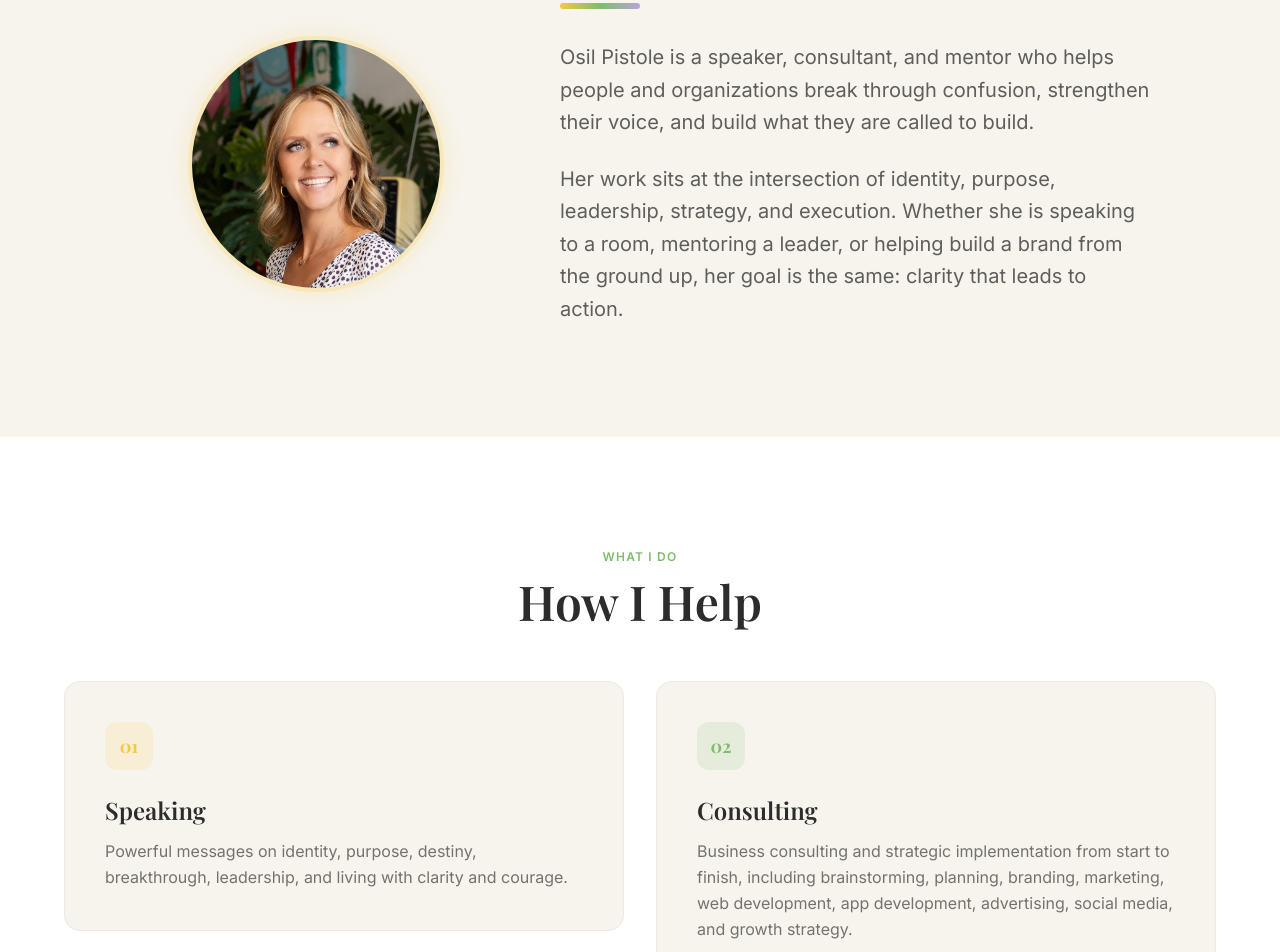
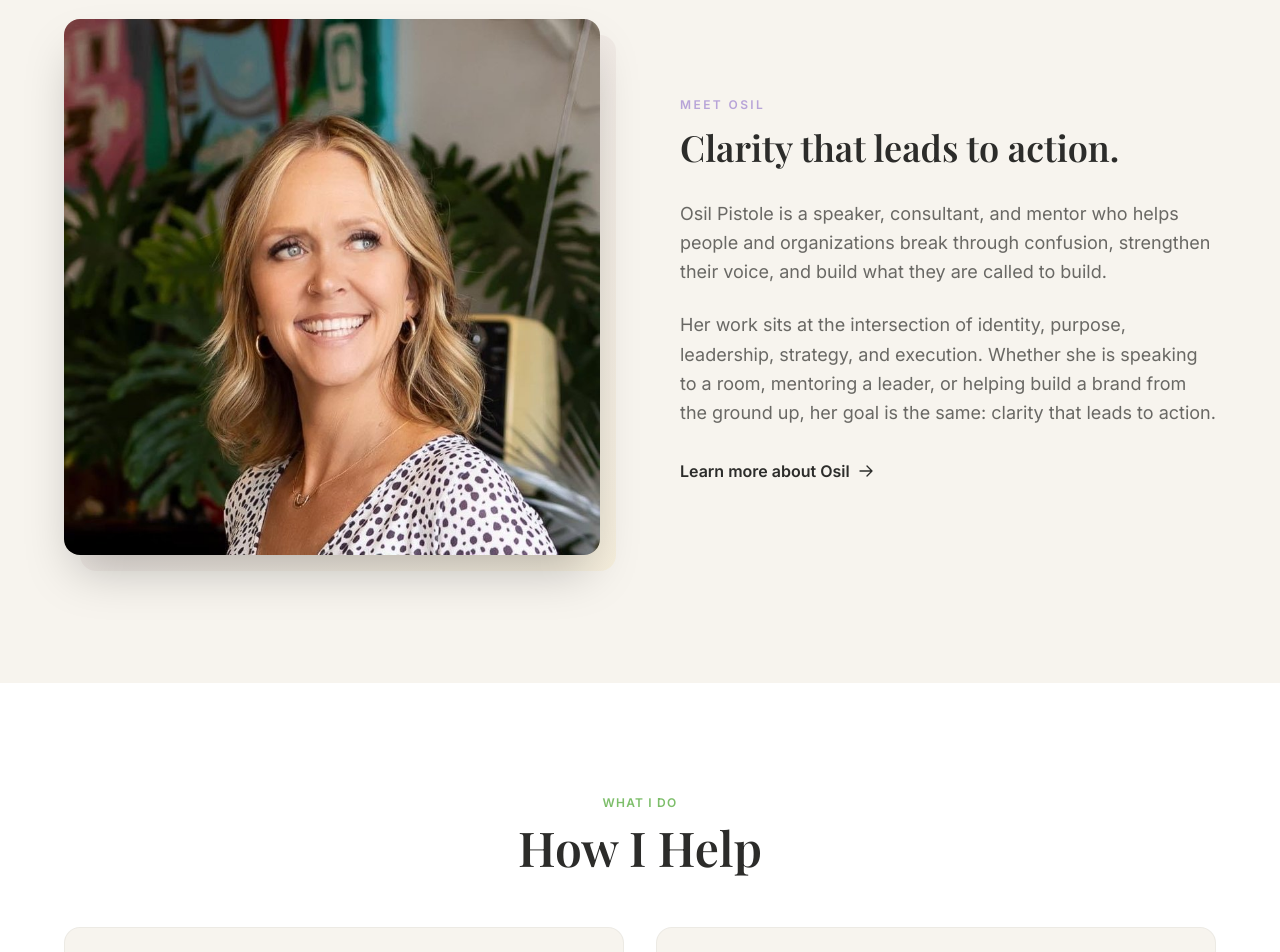
Before and after one commit to osilpistole/osilpistole.com, a React (Vite) app: page / in a window 1280 px wide. Shown: the part 1000-1952 px from the top of the page. Built offline with nearby package versions, Linux system fonts and the light colour scheme.

Commit message:
Slow video 2.5x, nearly opaque overlay, redesign intro section, equal-height cards, update group coaching focus

```diff
--- a/src/pages/Home.jsx
+++ b/src/pages/Home.jsx
@@ -22,8 +22,8 @@ function Hero() {
         <source src={import.meta.env.BASE_URL + 'clarity-water.mp4'} type="video/mp4" />
       </video>
 
-      {/* Light lavender overlay */}
-      <div className="absolute inset-0" style={{ background: 'linear-gradient(135deg, rgba(184, 164, 216, 0.55), rgba(184, 164, 216, 0.4), rgba(247, 244, 238, 0.45))' }} />
+      {/* Nearly opaque lavender overlay — video is just a whisper underneath */}
+      <div className="absolute inset-0" style={{ background: 'linear-gradient(135deg, rgba(184, 164, 216, 0.88), rgba(184, 164, 216, 0.82), rgba(247, 244, 238, 0.85))' }} />
 
       {/* Subtle floating orbs for extra depth */}
       <div className="absolute top-20 left-[10%] w-64 h-64 rounded-full bg-white/10 blur-3xl animate-float" />
@@ -64,27 +64,44 @@ function Hero() {
 /* ─── Intro ─── */
 function Intro() {
   return (
-    <section className="py-20 md:py-28 px-6 lg:px-10">
-      <div className="max-w-5xl mx-auto">
+    <section className="relative py-24 md:py-32 px-6 lg:px-10 overflow-hidden">
+      <div className="max-w-6xl mx-auto">
         <RevealSection>
-          <div className="grid grid-cols-1 md:grid-cols-5 gap-10 md:gap-14 items-center">
-            <div className="md:col-span-2 flex justify-center">
-              <div className="w-56 h-56 md:w-64 md:h-64 rounded-full overflow-hidden border-4 border-sunrise/30 shadow-xl animate-pulse-glow">
+          <div className="grid grid-cols-1 lg:grid-cols-2 gap-12 lg:gap-20 items-center">
+            {/* Image — full-bleed rounded, no border/frame */}
+            <div className="relative">
+              <div className="rounded-2xl overflow-hidden shadow-2xl">
                 <img
                   src={import.meta.env.BASE_URL + 'images/headshot-plants.jpg'}
                   alt="Osil Pistole"
-                  className="w-full h-full object-cover object-top"
+                  className="w-full aspect-square object-cover object-top hover:scale-105 transition-transform duration-700"
                 />
               </div>
+              {/* Subtle color accent */}
+              <div className="absolute -bottom-4 -right-4 w-full h-full rounded-2xl bg-gradient-to-br from-morning/20 to-sunrise/10 -z-10" />
             </div>
-            <div className="md:col-span-3 text-center md:text-left">
-              <div className="w-20 h-1.5 color-stripe mb-8 rounded-full mx-auto md:mx-0" />
-              <p className="text-lg md:text-xl leading-relaxed text-ink/75">
+
+            {/* Text */}
+            <div className="text-center lg:text-left">
+              <span className="text-morning text-xs font-semibold uppercase tracking-[0.2em]">Meet Osil</span>
+              <h2 className="font-heading text-3xl md:text-4xl font-semibold text-ink mt-3 mb-8">Clarity that leads to action.</h2>
+              <p className="text-lg leading-relaxed text-ink/70 mb-6">
                 Osil Pistole is a speaker, consultant, and mentor who helps people and organizations break through confusion, strengthen their voice, and build what they are called to build.
               </p>
-              <p className="mt-6 text-lg md:text-xl leading-relaxed text-ink/75">
+              <p className="text-lg leading-relaxed text-ink/70">
                 Her work sits at the intersection of identity, purpose, leadership, strategy, and execution. Whether she is speaking to a room, mentoring a leader, or helping build a brand from the ground up, her goal is the same: clarity that leads to action.
               </p>
+              <div className="mt-8">
+                <Link
+                  to="/about"
+                  className="inline-flex items-center gap-2 text-ink font-semibold hover:text-morning transition-colors group"
+                >
+                  Learn more about Osil
+                  <svg className="w-4 h-4 group-hover:translate-x-1 transition-transform" fill="none" stroke="currentColor" viewBox="0 0 24 24">
+                    <path strokeLinecap="round" strokeLinejoin="round" strokeWidth={2} d="M13.5 4.5L21 12m0 0l-7.5 7.5M21 12H3" />
+                  </svg>
+                </Link>
+              </div>
             </div>
           </div>
         </RevealSection>
@@ -133,16 +150,16 @@ function HowIHelp() {
         </RevealSection>
         <div className="grid grid-cols-1 md:grid-cols-2 gap-6 lg:gap-8">
           {helpCards.map((card, i) => (
-            <RevealSection key={card.title} delay={i * 0.1}>
+            <RevealSection key={card.title} delay={i * 0.1} className="flex">
               <Link
                 to={card.link}
-                className={`group block bg-parchment rounded-2xl p-8 md:p-10 border border-ink/5 ${card.borderHover} hover:shadow-xl hover:-translate-y-1.5 transition-all duration-400`}
+                className={`group flex flex-col bg-parchment rounded-2xl p-8 md:p-10 border border-ink/5 ${card.borderHover} hover:shadow-xl hover:-translate-y-1.5 transition-all duration-400 w-full`}
               >
                 <div className={`inline-flex items-center justify-center w-12 h-12 rounded-xl ${card.accent} mb-6 group-hover:scale-110 transition-transform duration-300`}>
                   <span className={`font-heading text-lg font-bold ${card.numColor}`}>{card.num}</span>
                 </div>
                 <h3 className="font-heading text-2xl font-semibold text-ink mb-3">{card.title}</h3>
-                <p className="text-ink/65 leading-relaxed">{card.text}</p>
+                <p className="text-ink/65 leading-relaxed flex-1">{card.text}</p>
               </Link>
             </RevealSection>
           ))}
--- a/src/pages/WorkWithMe.jsx
+++ b/src/pages/WorkWithMe.jsx
@@ -144,9 +144,20 @@ function Coaching() {
                 </svg>
               </div>
               <h3 className="font-heading text-2xl font-semibold text-ink mb-4">Group Coaching and Team Training</h3>
-              <p className="text-ink/65 leading-relaxed">
-                Bring Osil in to train your team, group, ministry, or organization in identity, leadership, communication, growth, clarity, alignment, and breakthrough.
+              <p className="text-ink/65 leading-relaxed mb-4">
+                Bring Osil in to train your team, group, ministry, or organization. Group training focuses on:
               </p>
+              <div className="space-y-2">
+                {['Identity and purpose', 'Prophecy and hearing God', 'Prophetic processing and activation', 'Building healthy prophetic teams', 'Leadership from wholeness'].map((item, i) => {
+                  const colors = ['bg-growth', 'bg-morning', 'bg-sunrise']
+                  return (
+                    <div key={item} className="flex items-center gap-3">
+                      <span className={`w-1.5 h-1.5 rounded-full ${colors[i % 3]} shrink-0`} />
+                      <span className="text-ink/65 text-sm">{item}</span>
+                    </div>
+                  )
+                })}
+              </div>
             </div>
           </RevealSection>
           <RevealSection delay={0.2}>
```
Also changed, not shown: 1 other file (tests, documents, lock files or other folders).
